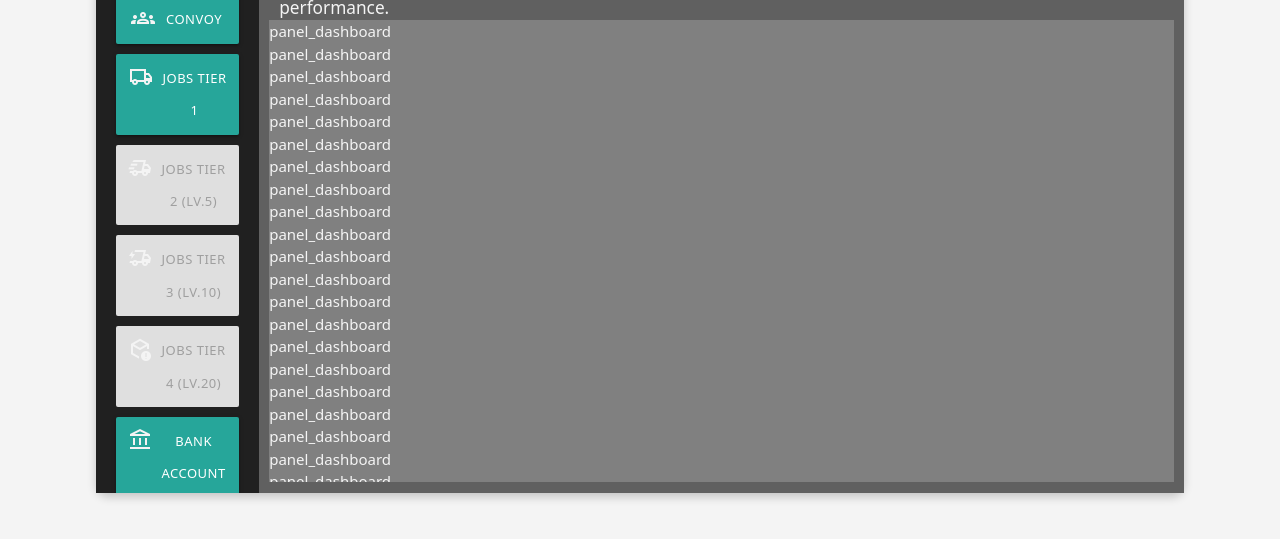
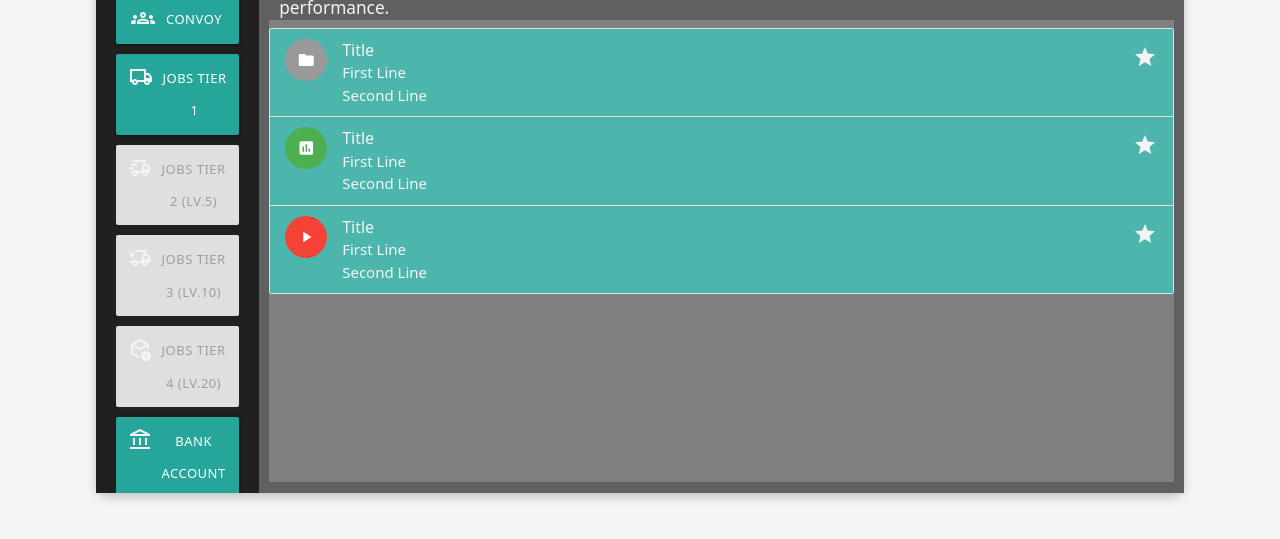
Before and after one commit to Coderator-Games/crg-template, a plain HTML site: page crg-template-6/index.html in a window 1280 px wide. Shown: the part 227-766 px from the top of the page. Drawn offline with nearby package versions, Linux system fonts and the light colour scheme.

Commit message:
Update index.html

```diff
--- a/crg-template-6/index.html
+++ b/crg-template-6/index.html
@@ -46,21 +46,32 @@
                     </div>
                     <div class="panel-main-content-panel" style="height: 83%; background-color: grey;">
                         <div v-if="active_panel === 'panel_dashboard'">
-                            panel_dashboard<br />panel_dashboard<br />panel_dashboard<br />panel_dashboard<br />panel_dashboard<br />panel_dashboard<br />panel_dashboard<br />panel_dashboard<br />panel_dashboard<br />panel_dashboard<br />panel_dashboard<br />panel_dashboard<br />
-                            panel_dashboard<br />panel_dashboard<br />panel_dashboard<br />panel_dashboard<br />panel_dashboard<br />panel_dashboard<br />panel_dashboard<br />panel_dashboard<br />panel_dashboard<br />panel_dashboard<br />panel_dashboard<br />panel_dashboard<br />
-                            panel_dashboard<br />panel_dashboard<br />panel_dashboard<br />panel_dashboard<br />panel_dashboard<br />panel_dashboard<br />panel_dashboard<br />panel_dashboard<br />panel_dashboard<br />panel_dashboard<br />panel_dashboard<br />panel_dashboard<br />
-                            panel_dashboard<br />panel_dashboard<br />panel_dashboard<br />panel_dashboard<br />panel_dashboard<br />panel_dashboard<br />panel_dashboard<br />panel_dashboard<br />panel_dashboard<br />panel_dashboard<br />panel_dashboard<br />panel_dashboard<br />
-                            panel_dashboard<br />panel_dashboard<br />panel_dashboard<br />panel_dashboard<br />panel_dashboard<br />panel_dashboard<br />panel_dashboard<br />panel_dashboard<br />panel_dashboard<br />panel_dashboard<br />panel_dashboard<br />panel_dashboard<br />
-                            panel_dashboard<br />panel_dashboard<br />panel_dashboard<br />panel_dashboard<br />panel_dashboard<br />panel_dashboard<br />panel_dashboard<br />panel_dashboard<br />panel_dashboard<br />panel_dashboard<br />panel_dashboard<br />panel_dashboard<br />
-                            panel_dashboard<br />panel_dashboard<br />panel_dashboard<br />panel_dashboard<br />panel_dashboard<br />panel_dashboard<br />panel_dashboard<br />panel_dashboard<br />panel_dashboard<br />panel_dashboard<br />panel_dashboard<br />panel_dashboard<br />
-                            panel_dashboard<br />panel_dashboard<br />panel_dashboard<br />panel_dashboard<br />panel_dashboard<br />panel_dashboard<br />panel_dashboard<br />panel_dashboard<br />panel_dashboard<br />panel_dashboard<br />panel_dashboard<br />panel_dashboard<br />
-                            panel_dashboard<br />panel_dashboard<br />panel_dashboard<br />panel_dashboard<br />panel_dashboard<br />panel_dashboard<br />panel_dashboard<br />panel_dashboard<br />panel_dashboard<br />panel_dashboard<br />panel_dashboard<br />panel_dashboard<br />
-                            panel_dashboard<br />panel_dashboard<br />panel_dashboard<br />panel_dashboard<br />panel_dashboard<br />panel_dashboard<br />panel_dashboard<br />panel_dashboard<br />panel_dashboard<br />panel_dashboard<br />panel_dashboard<br />panel_dashboard<br />
-                            panel_dashboard<br />panel_dashboard<br />panel_dashboard<br />panel_dashboard<br />panel_dashboard<br />panel_dashboard<br />panel_dashboard<br />panel_dashboard<br />panel_dashboard<br />panel_dashboard<br />panel_dashboard<br />panel_dashboard<br />
-                            panel_dashboard<br />panel_dashboard<br />panel_dashboard<br />panel_dashboard<br />panel_dashboard<br />panel_dashboard<br />panel_dashboard<br />panel_dashboard<br />panel_dashboard<br />panel_dashboard<br />panel_dashboard<br />panel_dashboard<br />
-                            panel_dashboard<br />panel_dashboard<br />panel_dashboard<br />panel_dashboard<br />panel_dashboard<br />panel_dashboard<br />panel_dashboard<br />panel_dashboard<br />panel_dashboard<br />panel_dashboard<br />panel_dashboard<br />panel_dashboard<br />
-                            panel_dashboard<br />panel_dashboard<br />panel_dashboard<br />panel_dashboard<br />panel_dashboard<br />panel_dashboard<br />panel_dashboard<br />panel_dashboard<br />panel_dashboard<br />panel_dashboard<br />panel_dashboard<br />panel_dashboard<br />
-
+                            <ul class="collection">
+                                <li class="collection-item avatar teal lighten-2">
+                                    <i class="material-icons circle">folder</i>
+                                    <span class="title text-lighten-2">Title</span>
+                                    <p>First Line <br>
+                                        Second Line
+                                    </p>
+                                    <a href="#!" class="secondary-content"><i class="material-icons">grade</i></a>
+                                </li>
+                                <li class="collection-item avatar teal lighten-2">
+                                    <i class="material-icons circle green">insert_chart</i>
+                                    <span class="title text-lighten-2">Title</span>
+                                    <p>First Line <br>
+                                        Second Line
+                                    </p>
+                                    <a href="#!" class="secondary-content"><i class="material-icons">grade</i></a>
+                                </li>
+                                <li class="collection-item avatar teal lighten-2">
+                                    <i class="material-icons circle red">play_arrow</i>
+                                    <span class="title text-lighten-2">Title</span>
+                                    <p>First Line <br>
+                                        Second Line
+                                    </p>
+                                    <a href="#!" class="secondary-content"><i class="material-icons">grade</i></a>
+                                </li>
+                            </ul>
                         </div>
                         <div v-if="active_panel === 'panel_convoy'">panel_convoy</div>
                         <div v-if="active_panel === 'panel_jobs_tier_1'">panel_jobs_tier_1</div>
```
